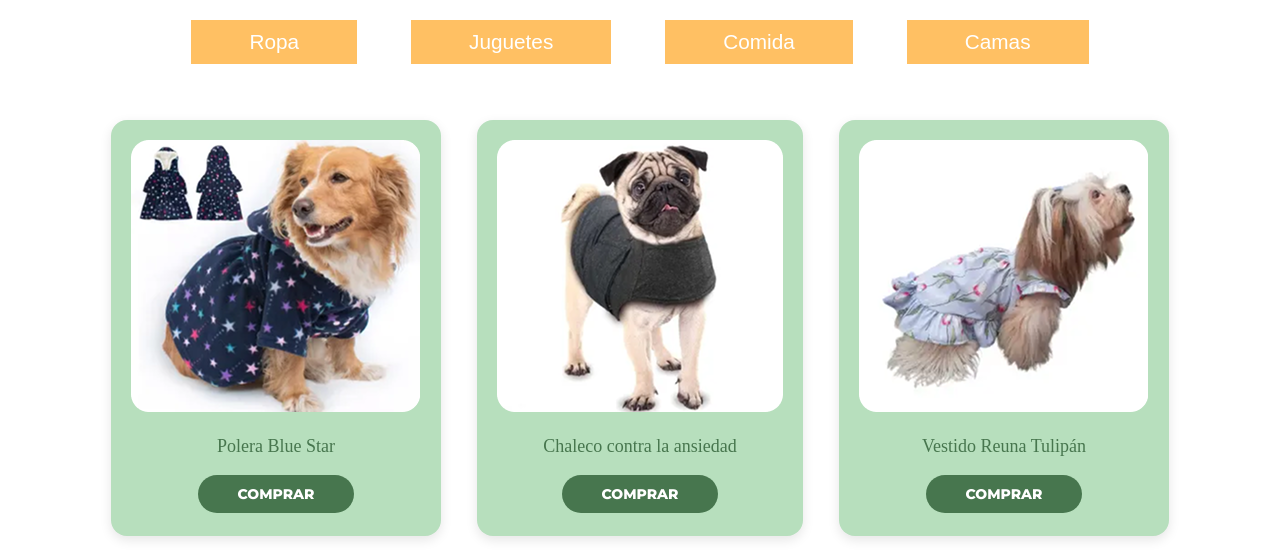
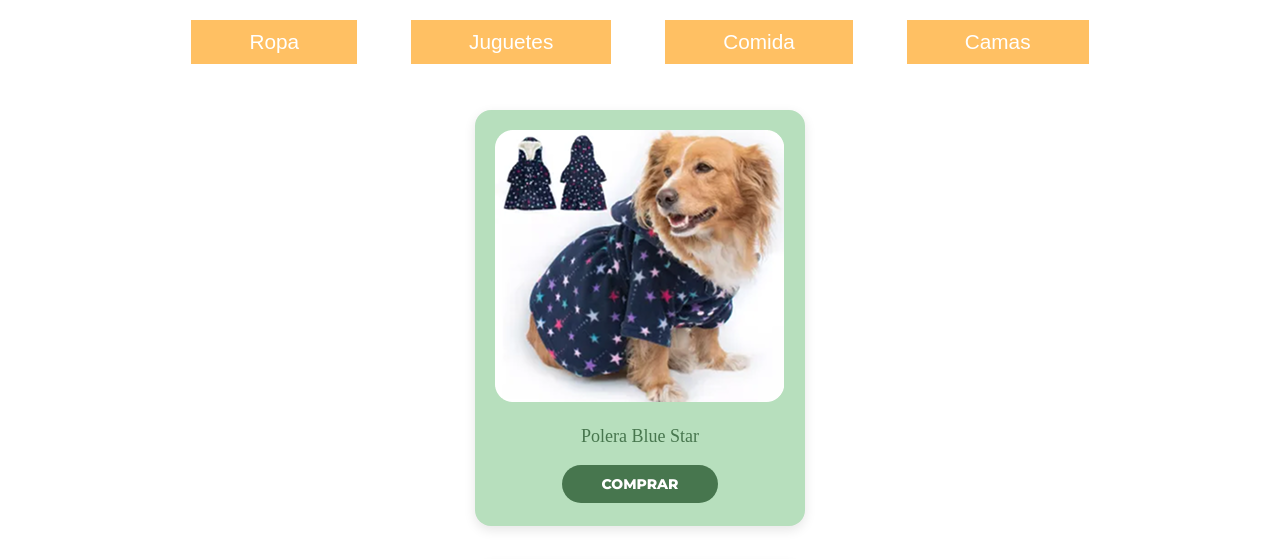
Before and after one commit to dennispanduro/Proyecto-web-, a plain HTML site: page HTML/tienda.html in a window 1280 px wide. Shown: the part 219-778 px from the top of the page. Drawn offline with Linux system fonts and the light colour scheme; files whose address does not match are found by name.

Commit message:
Avance13

```diff
--- a/CSS/tienda.css
+++ b/CSS/tienda.css
@@ -108,8 +108,8 @@ h5 {
   flex-wrap: wrap;
   gap: 30px;
   justify-content: center;
-  margin-top: 50px;
-  margin-bottom: 50px;
+  align-items: center;
+  margin: 40px 300px;
 }
 
 .cards-productos {
```
Also changed, not shown: index.html (+2 -2 lines).
